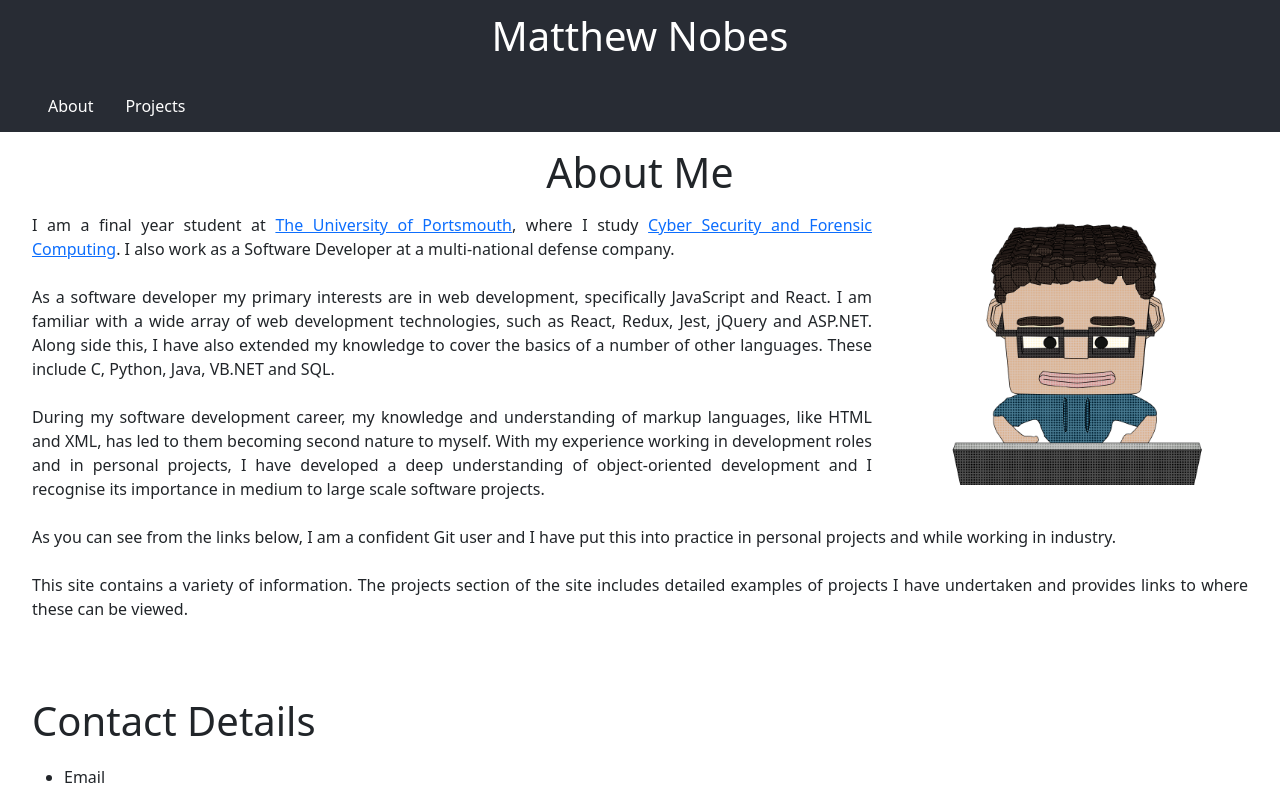
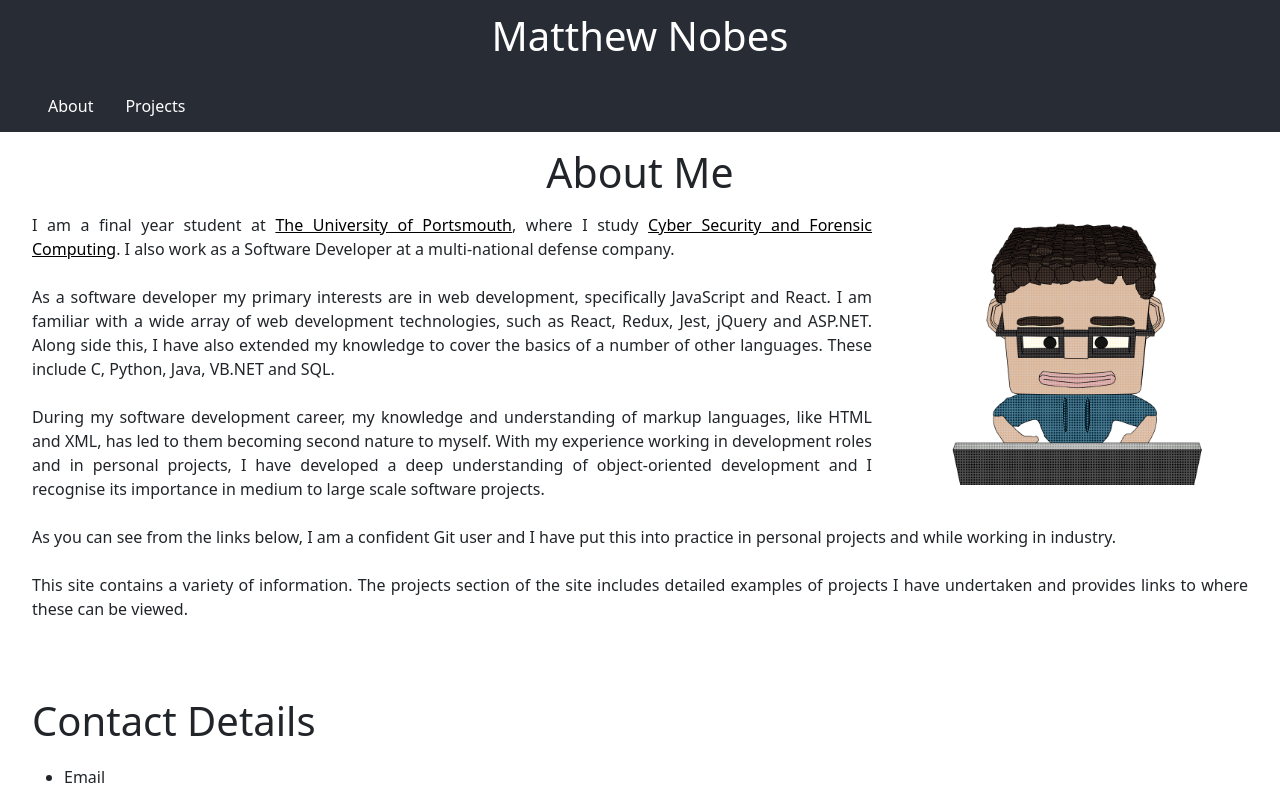
Before and after one commit to MatthewNobes/MatthewNobes.github.io, a React (Create React App) app: page / in a window 1280 px wide. Shown: the top 797 px of the page. Built offline with nearby package versions, Linux system fonts and the light colour scheme.

Commit message:
#11 Adding custom.scss to override a tags

```diff
--- a/package.json
+++ b/package.json
@@ -17,6 +17,7 @@
     "react-router": "^6.3.0",
     "react-router-dom": "^6.3.0",
     "react-scripts": "^5.0.1",
+    "sass": "^1.52.1",
     "web-vitals": "^2.1.4"
   },
   "scripts": {
--- a/src/App.css
+++ b/src/App.css
@@ -2,10 +2,6 @@
   padding: 0;
   margin: 0;
   border: 0;
-}
-
-a {
-  color: Black;
 }
 
 dd {
@@ -103,10 +99,6 @@ li {
   text-align: left;
 }
 
-#Language {
-  color: grey;
-}
-
 /* Profile image styling */
 .home-profileImage {
   height: 40vh;
--- /dev/null
+++ b/src/custom.scss
@@ -0,0 +1,13 @@
+a {
+  color: Black;
+}
+
+.React-Router-Links:hover {
+  color: white;
+}
+
+a:hover {
+  color: inherit;
+}
+
+@import "bootstrap/dist/css/bootstrap.min.css";
--- a/src/index.js
+++ b/src/index.js
@@ -4,7 +4,9 @@ import App from "./App";
 import reportWebVitals from "./reportWebVitals";
 import { BrowserRouter } from "react-router-dom";
 import { createRoot } from "react-dom/client";
-import "bootstrap/dist/css/bootstrap.min.css";
+//import "bootstrap/dist/css/bootstrap.min.css";
+import "./custom.scss";
+import { ThemeProvider } from "react-bootstrap";
 
 createRoot(document.getElementById("root")).render(
   <React.StrictMode>
```
Also changed, not shown: 1 other file (tests, documents, lock files or other folders).
